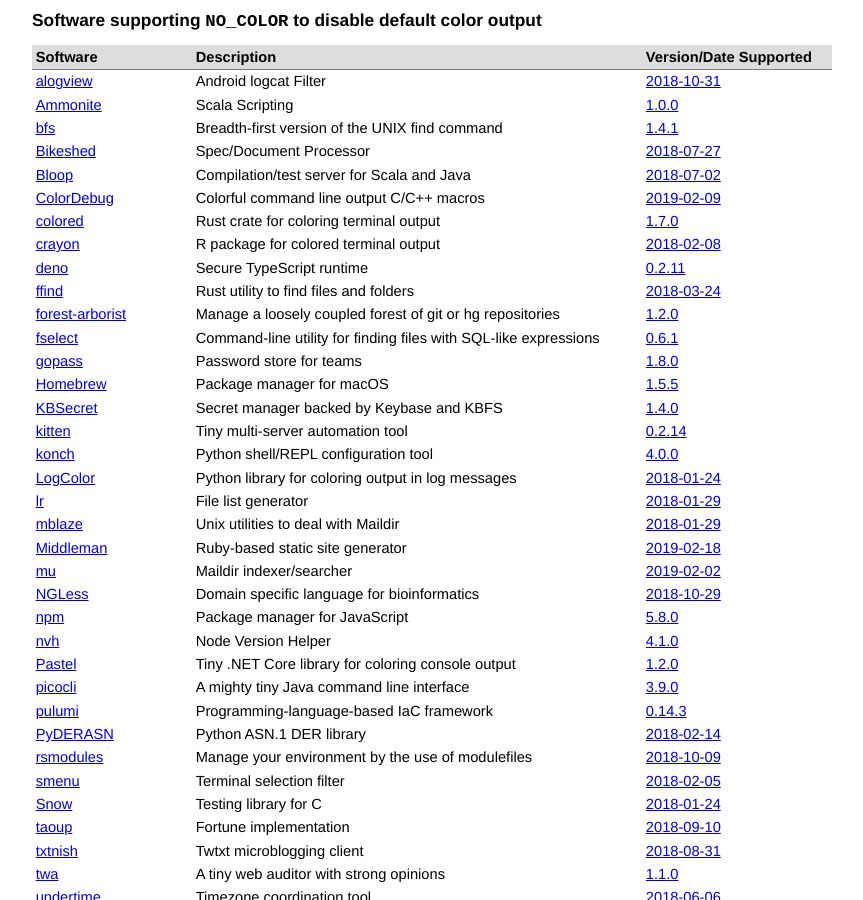
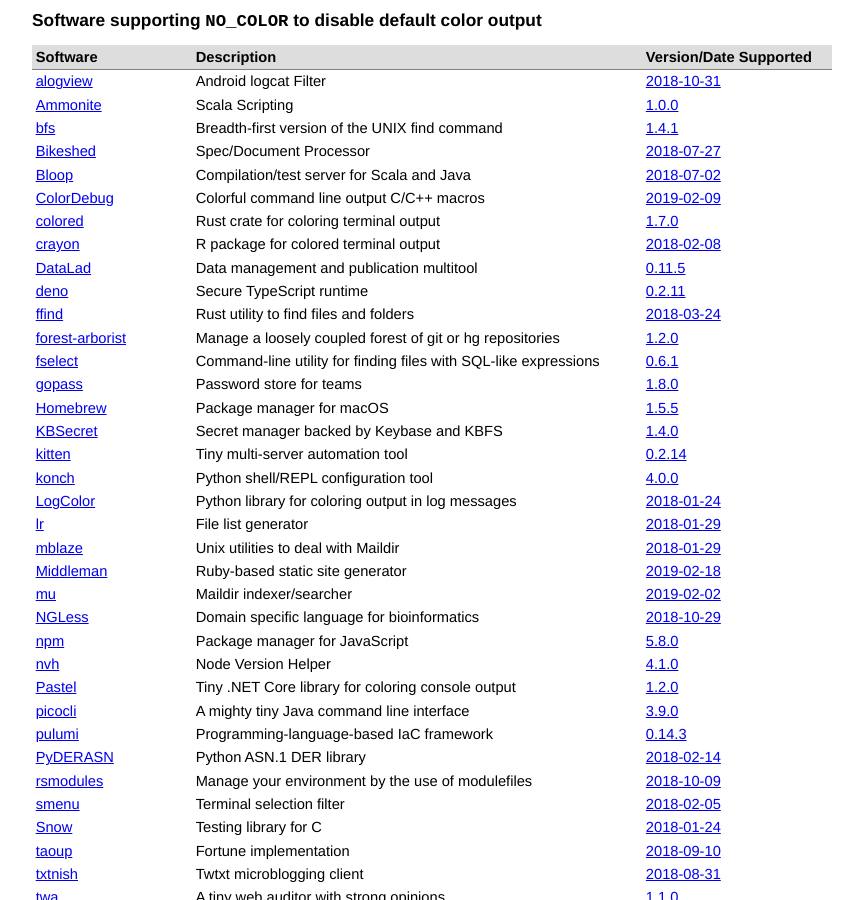
Before and after one commit to jcs/no_color, a Jekyll site: the page built from index.md, in a window 1280 px wide and 900 px high, scrolled down 388 px. Shown: the whole window, without its empty margins (208-1071 px from the left). Built offline with Jekyll 4.4.1, drawn with Linux system fonts in a browser that asks for light colours; our own code applies the rules of GitHub Pages for plain Markdown files.

Commit message:
Add DataLad to supporting list

```diff
--- a/index.md
+++ b/index.md
@@ -45,6 +45,7 @@ and submit a pull request.
 | [ColorDebug](https://github.com/roboticslab-uc3m/color-debug) | Colorful command line output C/C++ macros | [2019-02-09](https://github.com/roboticslab-uc3m/color-debug/commit/2e2a5bf5a202228985612008967fb63ba8be53d8) |
 | [colored](https://github.com/mackwic/colored) | Rust crate for coloring terminal output | [1.7.0](https://github.com/mackwic/colored/blob/master/CHANGELOG.md#170-january-2019) |
 | [crayon](https://github.com/r-lib/crayon) | R package for colored terminal output | [2018-02-08](https://github.com/r-lib/crayon/commit/700800135d04408bf1c99426b3fec9a4073b8a97) |
+| [DataLad](https://www.datalad.org/) | Data management and publication multitool | [0.11.5](https://github.com/datalad/datalad/releases/tag/0.11.5) |
 | [deno](https://github.com/denoland/deno) | Secure TypeScript runtime | [0.2.11](https://github.com/denoland/deno/releases/tag/v0.2.11) |
 | [ffind](https://github.com/josephscade/ffind) | Rust utility to find files and folders | [2018-03-24](https://github.com/josephscade/ffind/commit/fec4aa6101f2b3d6d5b06df640e299d0b1fbb190) |
 | [forest-arborist](https://github.com/JohnRGee/forest-arborist) | Manage a loosely coupled forest of git or hg repositories | [1.2.0](https://github.com/JohnRGee/forest-arborist/releases/tag/v1.2.0) |
```
